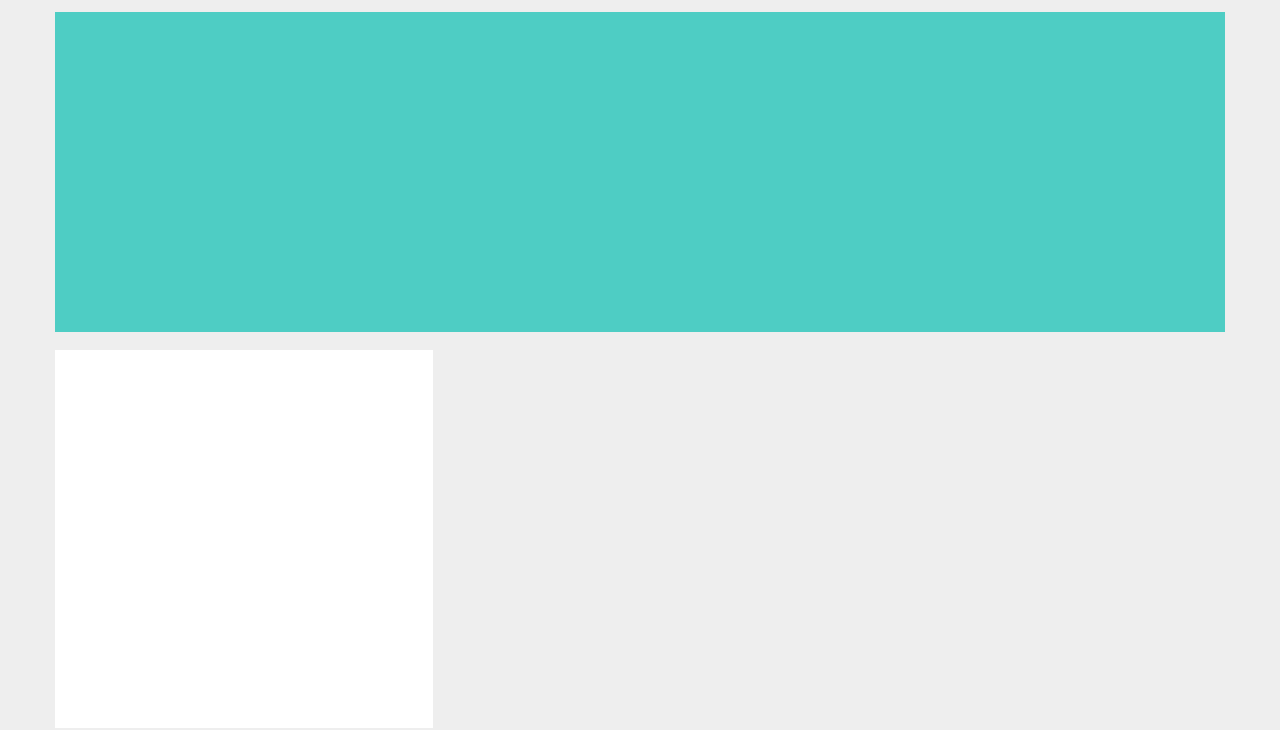
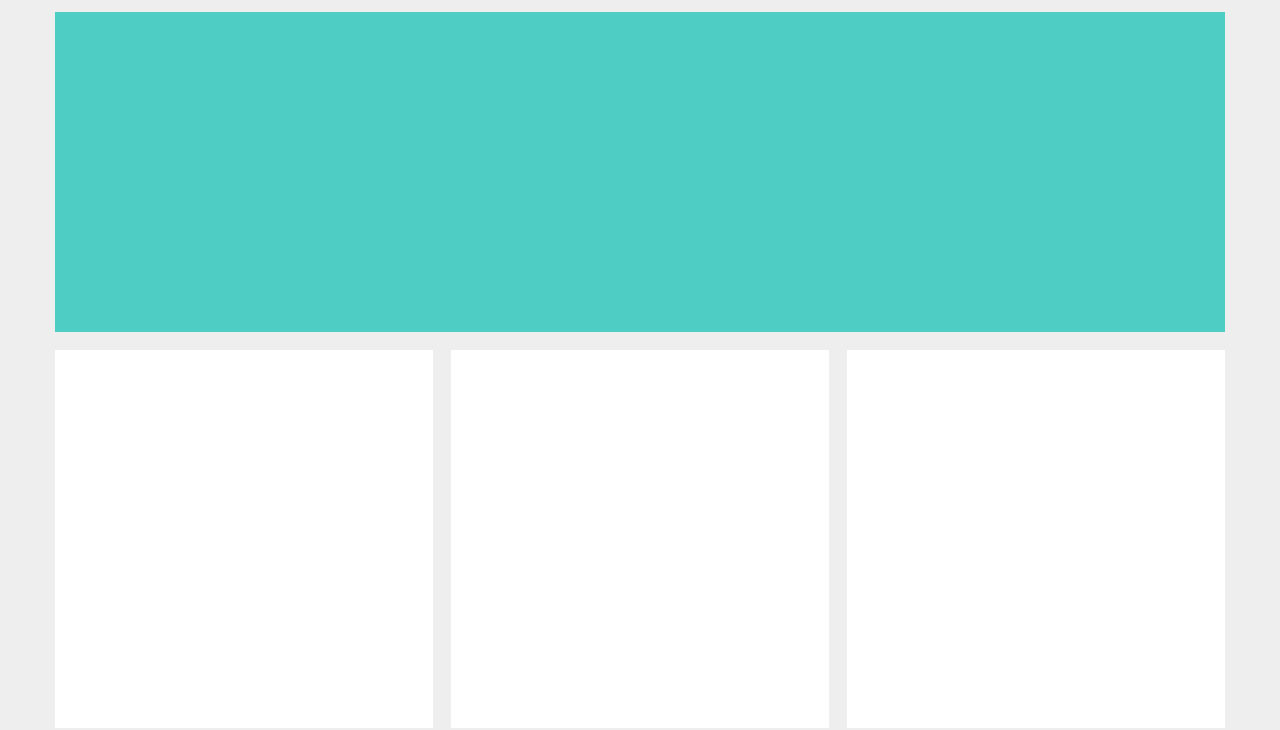
Before and after one commit to insanitees/website, a plain HTML site: page mockups/index.html in a window 1280 px wide. Shown: the part 70-800 px from the top of the page. Drawn offline with Linux system fonts and the light colour scheme.

Commit message:
slight updates. No idea what I did.

```diff
--- a/mockups/css/structure.css
+++ b/mockups/css/structure.css
@@ -62,11 +62,6 @@ body {
   .container {
     max-width: 1170px;
   }
-
-  .item {
-      width: 378px;
-      height: 378px;
-  }
 }
 
 /* end bootstrip */
@@ -100,6 +95,24 @@ nav a {
   margin-bottom: 18px;
 }
 
+.item {
+  float: left;
+}
+
+.item:nth-child(3n+1) {
+  margin-right: 0px;
+}
+
+@media (min-width: 1200px) {
+  .item {
+      width: 378px;
+      height: 378px;
+      margin-right: 18px;
+      margin-bottom: 18px;
+  }
+
+}
+
 footer {
   min-height: 250px;
 }
--- a/mockups/index.html
+++ b/mockups/index.html
@@ -29,7 +29,13 @@
     <div class="container">
     <div class="megatron"></div>
     <div class="item"></div>
+    <div class="item"></div>
+    <div class="item"></div>
+    <div class="item"></div>
+
+
     </div>
+
 </div>
 
 <footer>
```
